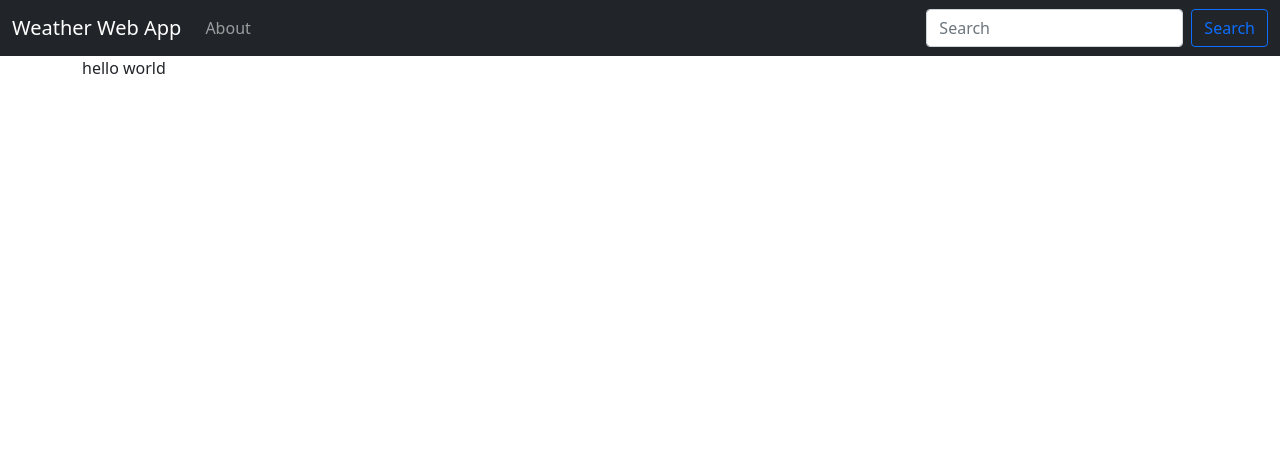
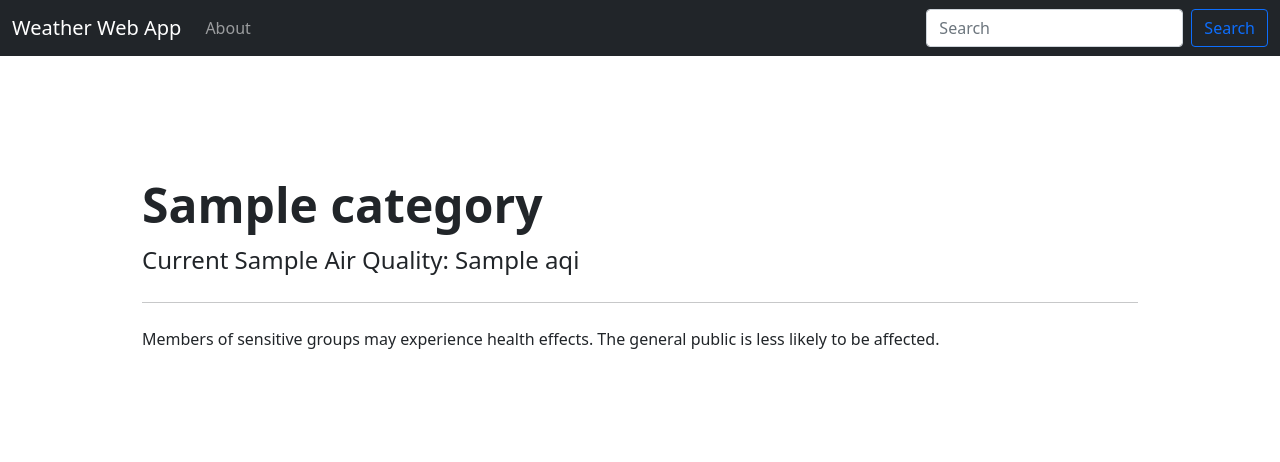
Before and after one commit to DireWolf707/Air-Quality-Web-App, a Django app: template templates/home.html in a window 1280 px wide. Shown: the top 462 px of the page. Run offline with Django 3.2, Linux system fonts and the light colour scheme; the template is opened without the code that fills it: most values are stand-ins (such as "Sample title", 1, 10 or a date in 2020).

Commit message:
added template logic

```diff
--- a/requirements.txt
+++ b/requirements.txt
@@ -1,4 +1,9 @@
 asgiref==3.3.4
+certifi==2020.12.5
+chardet==4.0.0
 Django==3.2.3
+idna==2.10
 pytz==2021.1
+requests==2.25.1
 sqlparse==0.4.1
+urllib3==1.26.4
--- a/templates/base.html
+++ b/templates/base.html
@@ -7,6 +7,14 @@
     <!-- Bootstrap CSS -->
     <link href="https://cdn.jsdelivr.net/npm/bootstrap@5.0.1/dist/css/bootstrap.min.css" rel="stylesheet" integrity="sha384-+0n0xVW2eSR5OomGNYDnhzAbDsOXxcvSN1TPprVMTNDbiYZCxYbOOl7+AMvyTG2x" crossorigin="anonymous">
     <title>Weather Web App</title>
+    <style>
+    .good {background: rgb(0, 228, 0);}
+    .moderate {background:yellow;}
+    .unhealthy-for-sensitive-groups {background: rgb(255, 126, 0);}
+    .unhealthy {background:red;}
+    .very-unhealthy {background: rgb(143, 63, 151);}
+    .hazardous {background: rgb(126, 0, 35 );}
+    </style>
   </head>
   <body>
 <nav class="navbar navbar-expand-lg navbar-dark bg-dark">
--- a/templates/home.html
+++ b/templates/home.html
@@ -1,5 +1,36 @@
 {% extends 'base.html' %}
 
 {% block content %}
-hello world
+
+{% if data %}
+{% with data.0 as data %}
+{% with data.Category.Name as category %}
+<div class="p-5 my-4 rounded-3 {{category|slugify}}">
+      <div class="container-fluid py-5">
+        <h1 class="display-5 fw-bold">{{category}}</h1>
+        <p class="col-md-8 fs-4">Current {{data.ReportingArea}} Air Quality: {{data.AQI}}</p>
+        <hr class="my-4">
+        <p>
+        {% if category == "Good" %}
+        Air quality is satisfactory, and air pollution poses little or no risk.
+        {% elif category == "Moderate" %}
+        Air quality is acceptable. However, there may be a risk for some people, particularly those who are unusually sensitive to air pollution.
+        {% elif category == "Unhealthy" %}
+        Some members of the general public may experience health effects; members of sensitive groups may experience more serious health effects.
+        {% elif category == "Very Unhealthy" %}
+        Health alert: The risk of health effects is increased for everyone.
+        {% elif category == "Hazardous" %}
+        Health warning of emergency conditions: everyone is more likely to be affected.
+        {% else %}
+        Members of sensitive groups may experience health effects. The general public is less likely to be affected.
+        {% endif %}
+        </p>
+    {% endwith %}
+      </div>
+</div>
+
+{% endwith %}
+{% else %}
+Some Techinical Error. Check Back Later!
+{% endif %}
 {% endblock content %}
--- a/weather/urls.py
+++ b/weather/urls.py
@@ -1,6 +1,6 @@
 from django.urls import path
 from .views import HomeView,AboutView
 urlpatterns = [
-    path('',HomeView.as_view(),name='home'),
+    path('',HomeView,name='home'),
     path('about/',AboutView.as_view(),name='about')
 ]
```
Also changed, not shown: weather/views.py (+10 -2 lines).
